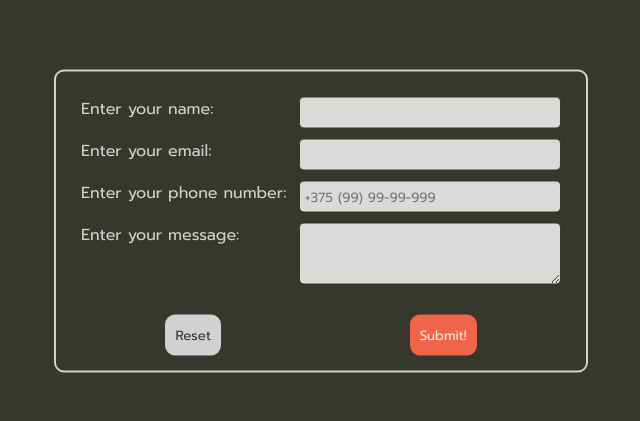
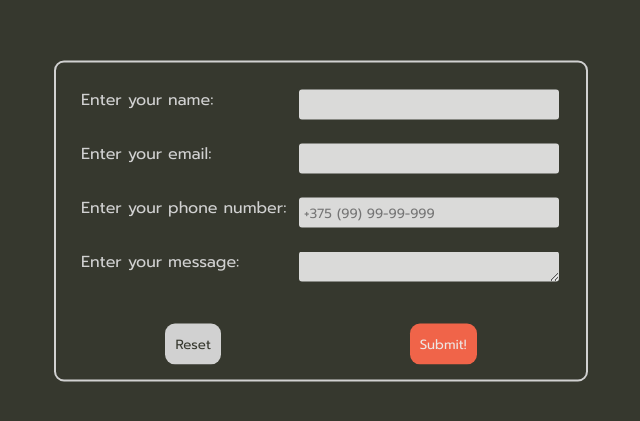
Before and after one commit to hannakot62/seobility, a React app: page / in a window 1280 px wide. Shown: the part 179-600 px from the top of the page, without its empty margins (319-959 px from the left). Built offline with nearby package versions, Linux system fonts and the light colour scheme.

Commit message:
added validation base

```diff
--- a/src/components/Form/Form.js
+++ b/src/components/Form/Form.js
@@ -1,37 +1,85 @@
 import React from "react"
 import "./Form.sass"
 import InputMask from 'react-input-mask';
+import useInput from "../../hooks/useInput";
 
 
 export default function Form(props) {
+
+    const mask = "+375 (99) 99-99-999"
+
+    const nameInput = useInput("", {isEmpty: true})
+    const emailInput = useInput("", {isEmpty: true, isEmail: true})
+    const phoneInput = useInput("", {isEmpty: true, isMaskMatch: true  })
+    const messageInput = useInput("", {isEmpty: true})
+
+    const handleReset = () => {
+        nameInput.onChange()
+        emailInput.onChange()
+        phoneInput.onChange()
+        messageInput.onChange()
+    }
 
     return (
         <div className="container">
             <form>
                 <div className="fieldContainer">
                     <label htmlFor="name">Enter your name: </label>
-                    <input type="text" name="name" id="name" required/>
+                    <div className='inputContainer'>
+                        <input type="text" name="name" id="name"
+                               value={nameInput.value}
+                               onChange={(e) => nameInput.onChange(e)}
+                               onBlur={() => nameInput.onBlur()}
+                               className={nameInput.errorText ? "error" : ""}
+                        />
+                        <div className='errorContainer'>{nameInput.errorText}</div>
+                    </div>
                 </div>
 
                 <div className="fieldContainer">
                     <label htmlFor="email">Enter your email: </label>
-                    <input type="email" name="email" id="email" required/>
+                    <div className='inputContainer'>
+
+                        <input name="email" id="email"
+                               value={emailInput.value}
+                               onChange={(e) => emailInput.onChange(e)}
+                               onBlur={() => emailInput.onBlur()}
+                               className={emailInput.errorText ? "error" : ""}
+                        />
+                        <div className='errorContainer'>{emailInput.errorText}</div>
+                    </div>
                 </div>
 
                 <div className="fieldContainer">
                     <label htmlFor="tel">Enter your phone number: </label>
-                    <InputMask mask="+375 (99) 99-99-999" placeholder="+375 (99) 99-99-999" value={props.value} onChange={props.onChange}>
-                        {(inputProps) => <input {...inputProps} type="tel"/>}
-                    </InputMask>
+                    <div className='inputContainer'>
+                        <InputMask mask={mask} placeholder="+375 (99) 99-99-999"
+                                   value={phoneInput.value}
+                                   onChange={(e) => phoneInput.onChange(e)}
+                                   onBlur={() => phoneInput.onBlur()}
+                                   className={phoneInput.errorText ? "error" : ""}
+                        >
+                            {(inputProps) => <input {...inputProps} type="tel"/>}
+                        </InputMask>
+                        <div className='errorContainer'>{phoneInput.errorText}</div>
+                    </div>
                 </div>
 
                 <div className="fieldContainer">
                     <label htmlFor="message">Enter your message: </label>
-                    <textarea name="message" id="message" required/>
+                    <div className='inputContainer'>
+                    <textarea name="message" id="message"
+                              value={messageInput.value}
+                              onChange={(e) => messageInput.onChange(e)}
+                              onBlur={() => messageInput.onBlur()}
+                              className={messageInput.errorText ? "error" : ""}
+                    />
+                        <div className='errorContainer'>{messageInput.errorText}</div>
+                    </div>
                 </div>
 
                 <div className="buttons">
-                    <input className="reset" type="reset" value="Reset"/>
+                    <input className="reset" type="reset" value="Reset" onClick={() => handleReset()}/>
                     <input className="submit" type="submit" value="Submit!"/>
                 </div>
 
--- a/src/components/Form/Form.sass
+++ b/src/components/Form/Form.sass
@@ -1,4 +1,4 @@
-@import "/src/styles/colors.sass"
+@import "../../styles/const"
 
 @mixin btn
   padding: 10px
@@ -51,21 +51,37 @@
     justify-content: space-between
     margin: 10px
 
-    input, textarea
-      padding: 5px
-      height: 20px
-      width: 250px
-      background-color: $platinum
-      border: 1px solid $black-olive
-      border-radius: 5px
-      font-family: $primary-font
-      color: $black-olive
+    .inputContainer
+      display: flex
+      flex-direction: column
+
+      .errorContainer
+        height: 10px
+        color: red
+        font-size: 0.6em
 
 
-    textarea
-      height: 50px
+      input, textarea
+        padding: 5px
+        height: 20px
+        width: 250px
+        background-color: $platinum
+        border: 2px solid $black-olive
+        border-radius: 5px
+        font-family: $primary-font
+        color: $black-olive
 
-    input
-      display: flex
-      flex-direction: row
-      align-items: center
+
+      //textarea
+      //  height: 70px
+      //  resize: none
+      //
+      //input
+      //  display: flex
+      //  flex-direction: row
+      //  align-items: center
+
+
+
+      .error
+        border: 2px solid red
--- /dev/null
+++ b/src/hooks/useInput.js
@@ -0,0 +1,26 @@
+import React, {useDeferredValue, useState} from "react";
+import useInputValidation from "./useInputValidation";
+
+export default function useInput(initialValue, validators){
+    const [value, setValue] = useState(initialValue)
+    const [isTouched, setIsTouched] = useState(false)
+    const deferredValue = useDeferredValue(value)
+    const validation = useInputValidation(deferredValue, isTouched, validators)
+
+    const onChange = (event) =>{
+        setValue(event?event.target.value:"")
+        setIsTouched(true)
+        validation.clearAll()
+    }
+
+    const onBlur = () =>{
+        setIsTouched(true)
+    }
+
+    return{
+        value,
+        onChange,
+        onBlur,
+        ...validation
+    }
+}
--- /dev/null
+++ b/src/hooks/useInputValidation.js
@@ -0,0 +1,99 @@
+import React, {useEffect, useState} from "react"
+
+
+const errorsConst = {
+    isEmpty: "Поле не должно оставаться пустым",
+    isEmail: "Введите корректный email",
+    isExactLength: "Некорректная длина ввода",
+    isMaskMatchError: "Некорректная длина ввода"
+}
+
+export default function useInputValidation(currentValue, isTouched, validators) {
+    const [isValid, setIsValid] = useState(false);
+    const [errorText, setErrorText] = useState("");
+
+    const [isEmptyError, setIsEmptyError] = useState(true);
+    const [isEmailError, setIsEmailError] = useState(false);
+    const [isExactLengthError, setIsExactLengthError] = useState(false);
+    const [isMaskMatchError, setIsMaskMatchError] = useState(false);
+
+    useEffect(() => {
+        if (isTouched) {
+            setErrorText(errorsConst.isEmpty)
+            setIsEmptyError(true)
+        }
+    }, [isTouched]);
+
+
+    useEffect(() => {
+        for (const validator in validators) {
+            switch (validator) {
+                case "isEmpty": {
+                    const value = currentValue.trim()
+                    if (value && isTouched) setIsEmptyError(false)
+                    else if(isTouched) {
+                        console.log("empty error")
+                        setIsEmptyError(true);
+                        setErrorText(errorsConst.isEmpty)
+                    }
+                    break
+                }
+                case "isEmail": {
+                    if (/^\w+([\.-]?\w+)*@\w+([\.-]?\w+)*(\.\w{2,3})+$/.test(currentValue)) setIsEmailError(false)
+                    else if (isTouched){
+                        setIsEmailError(true)
+                        setErrorText(errorsConst.isEmail)
+                    }
+                    break
+                }
+                case "isExactLength": {
+                    if (currentValue.length !== validators[validator] && isTouched) {
+                        setIsExactLengthError(true)
+                        setErrorText(errorsConst.isExactLength)
+                    } else setIsExactLengthError(false)
+                    break
+                }
+                case "isMaskMatch":{
+                    if(((currentValue.toString().at(-1)==="_")||!currentValue) && isTouched) {
+                        setIsMaskMatchError(true)
+                        setErrorText(errorsConst.isMaskMatchError)
+                    }
+                    else setIsMaskMatchError(false)
+                    break
+                }
+
+            }
+        }
+
+    }, [currentValue])
+
+    useEffect(() => {
+        if (isEmailError || isEmptyError||isMaskMatchError||isExactLengthError) setIsValid(false)
+        else setIsValid(true)
+    }, [isEmailError, isEmptyError,isMaskMatchError,isExactLengthError]);
+
+    useEffect(()=>{
+        if(isValid) setErrorText("")
+    },[isValid])
+
+
+    const clearAll = ()=>{
+        setIsEmptyError(true    )
+        setIsEmailError(false)
+        setIsExactLengthError(false)
+        setIsMaskMatchError(false)
+        setIsValid(false)
+        setErrorText("")
+    }
+
+    return {
+        isEmptyError,
+        isEmailError,
+        isExactLengthError,
+        isMaskMatchError,
+
+        isValid,
+        errorText,
+        clearAll
+    }
+}
--- a/src/styles/main.sass
+++ b/src/styles/main.sass
@@ -1,5 +1,4 @@
-@import "/src/styles/colors.sass"
-
+@import "const"
 
 
 body
```
Also changed, not shown: src/styles/const.sass (renamed from src/styles/colors.sass).
